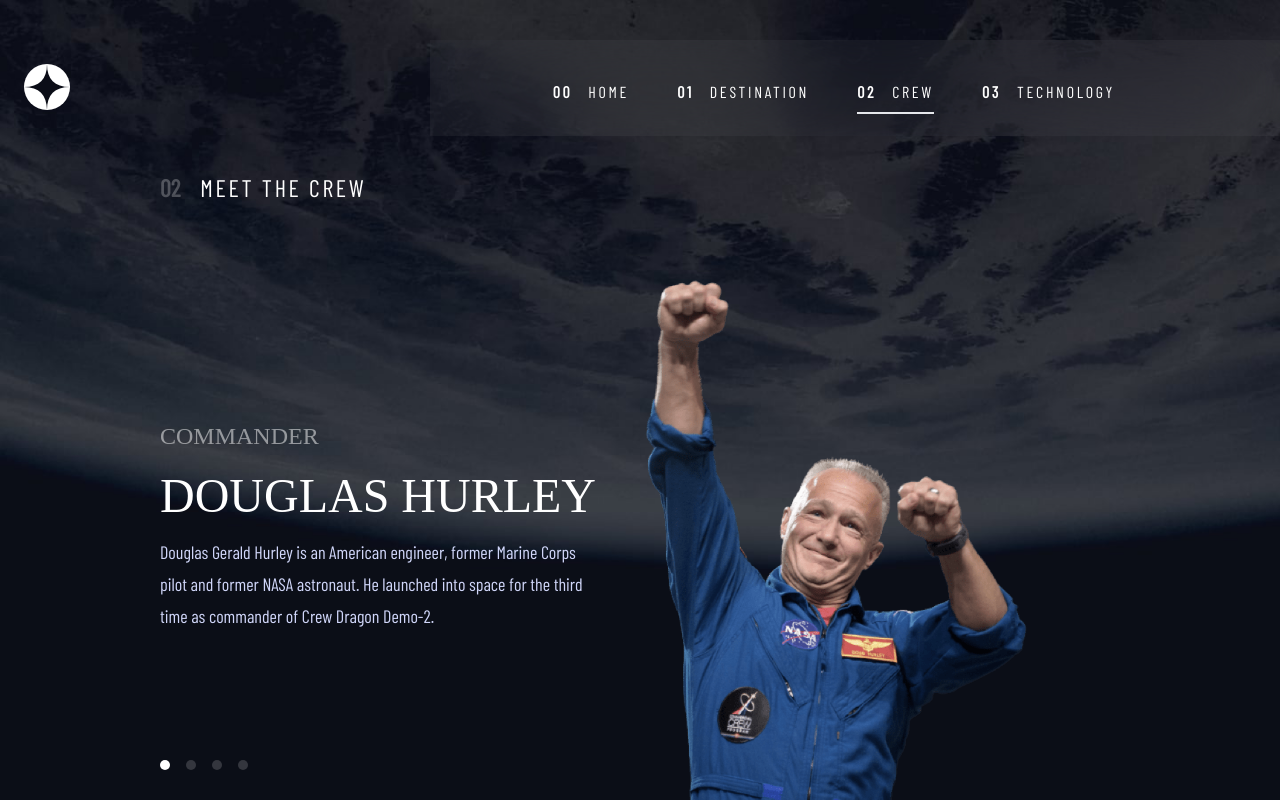
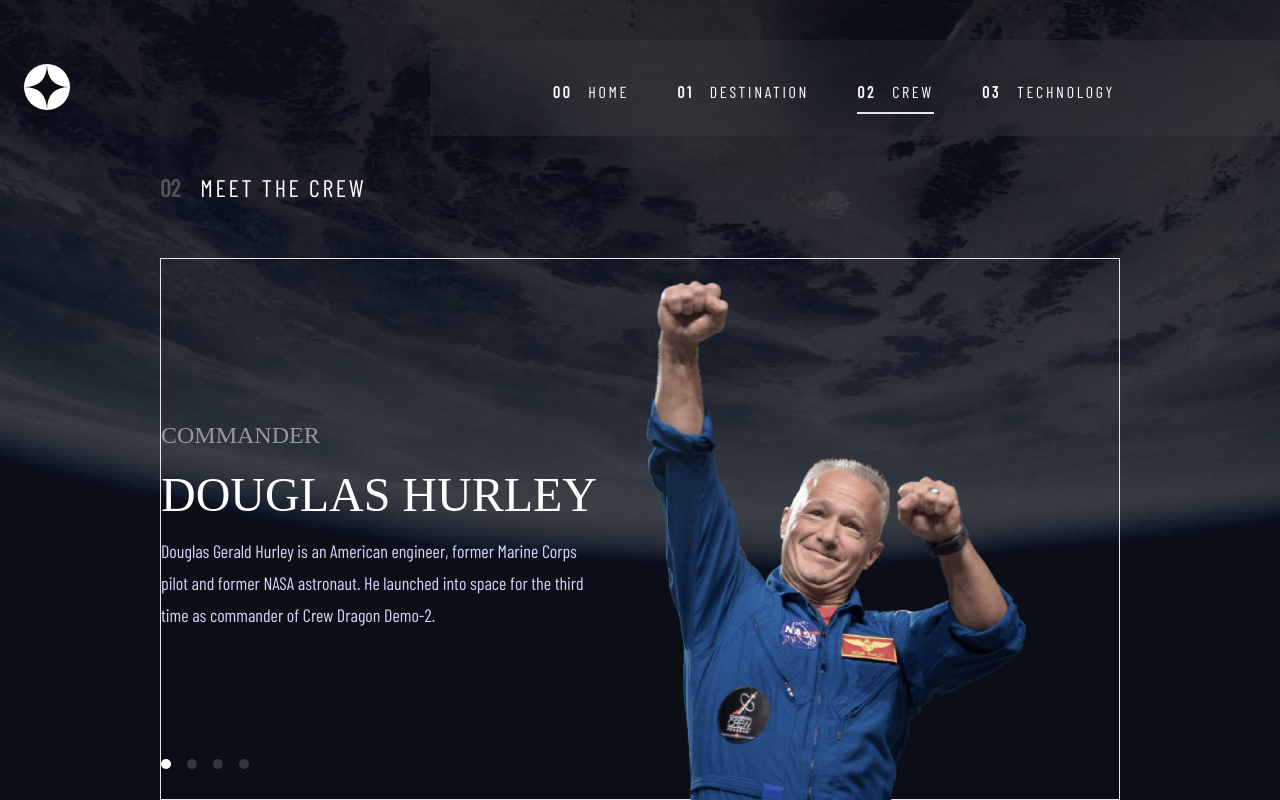
Before and after one commit to ninaokumura/space-tour, a Next.js app: page /crew in a window 1280 px wide. Built offline with nearby package versions, Linux system fonts and the light colour scheme; a web font is replaced by a local one.

Commit message:
update padding on md screen

```diff
--- a/pages/crew.jsx
+++ b/pages/crew.jsx
@@ -26,7 +26,7 @@
           alt="crew"
         />
 
-        <div className="md:flex md:flex-col-reverse lg:flex-col-reverse lg:gap-24 lg:justify-start w-full lg:pt-40 md:pt-[124px]">
+        <div className="md:flex md:flex-col-reverse lg:flex-col-reverse lg:gap-24 lg:justify-start w-full lg:pt-40 border md:pt-[100px]">
           <ul className="text-light flex gap-4 justify-center lg:justify-start">
             {data.crew.map(staff => (
               <li key={staff.name} className="py-6">
```
